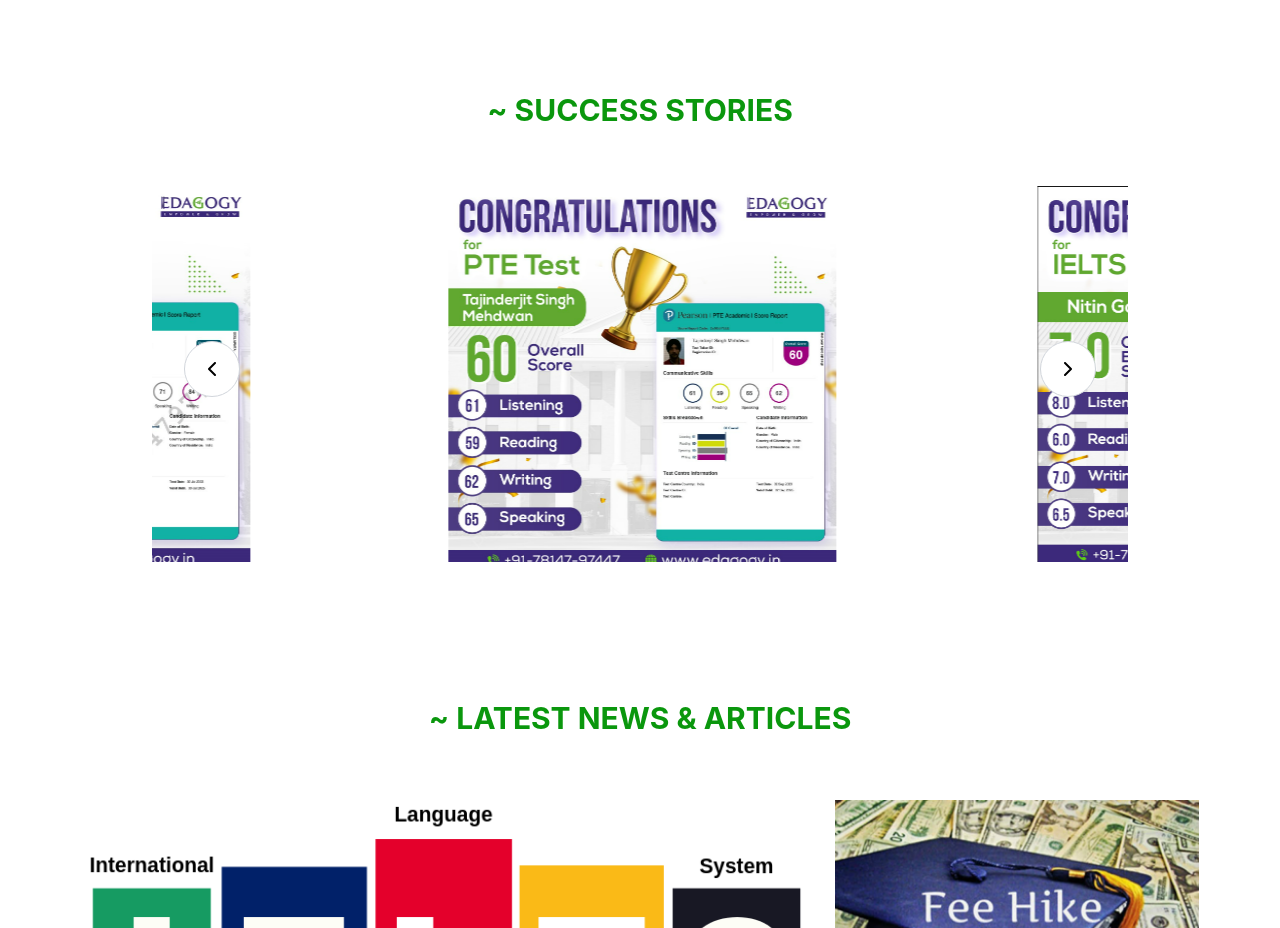
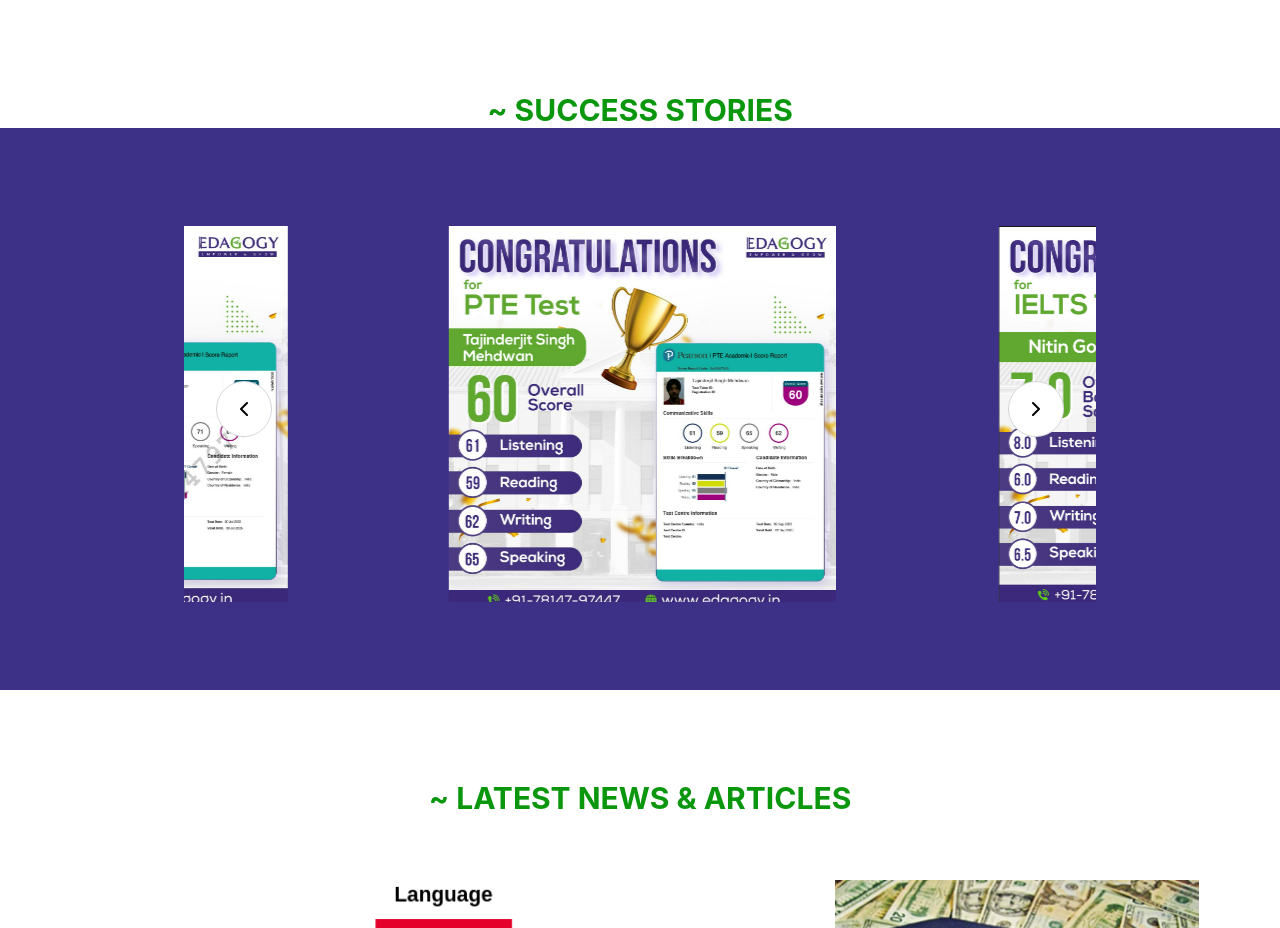
Before and after one commit to sahilrohera10/edagogy, a React (Create React App) app: page / in a window 1280 px wide. Shown: the part 4200-5128 px from the top of the page. Built offline with nearby package versions, Linux system fonts and the light colour scheme.

Commit message:
somechanges

```diff
--- a/src/Components/Success/Success.js
+++ b/src/Components/Success/Success.js
@@ -26,7 +26,10 @@
         {" "}
         ~ SUCCESS STORIES
       </p>{" "}
-      <div className="2xl:mx-auto 2xl:container flex justify-center">
+      <div
+        style={{ background: "#3C3187" }}
+        className="2xl:mx-auto 2xl:container flex justify-center p-10"
+      >
         <div className="2xl:px-20 px-6 py-12 w-full lg:w-4/5">
           {/* Carousel for Small-Sized Screen */}
           <CarouselProvider
```
